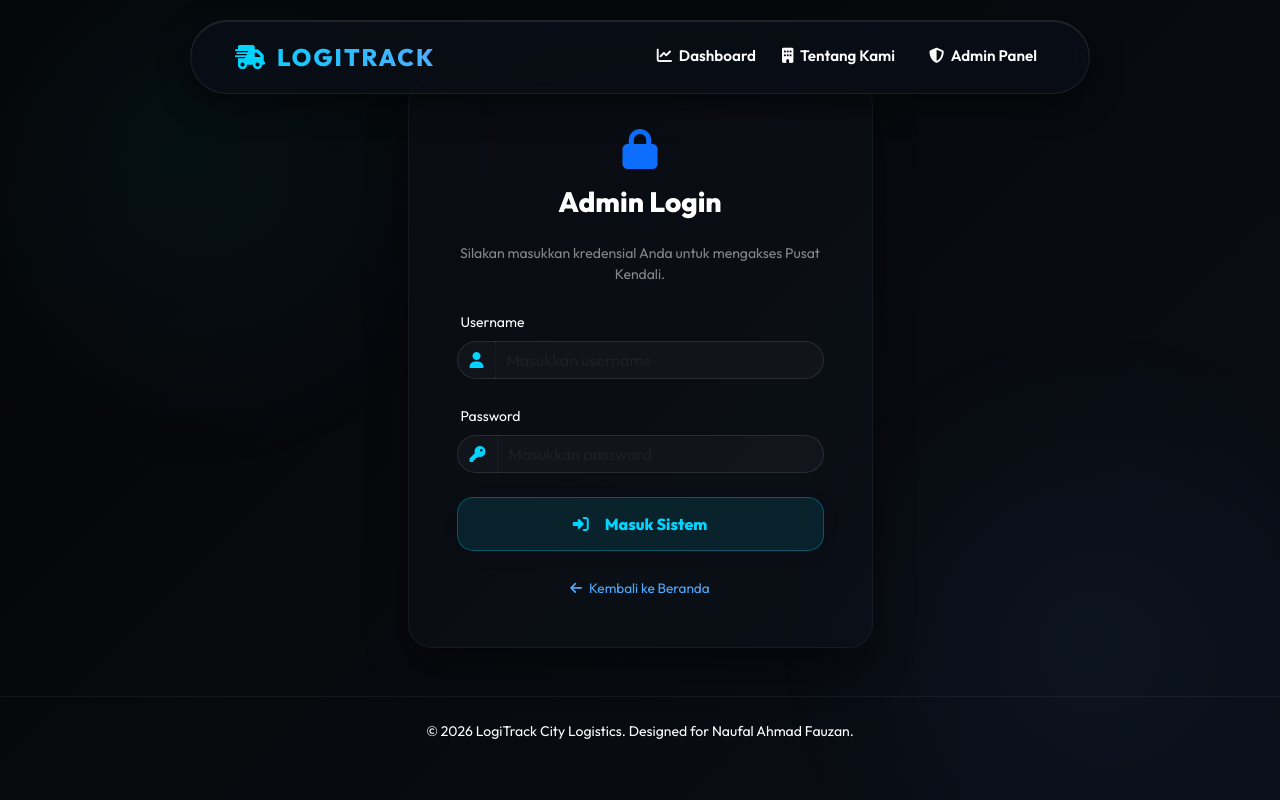
After one commit to nafa13/UTS-cloud-track, a Flask app: page /login in a window 1280 px wide. The commit adds this page. Run offline with Flask 3, Linux system fonts and the light colour scheme; some libraries are stand-ins or nearby versions.

Commit message:
ubah tampilan

```diff
--- a/app.py
+++ b/app.py
@@ -1,11 +1,28 @@
 import os
 import boto3
-from flask import Flask, render_template, request, redirect, url_for, flash
+from flask import Flask, render_template, request, redirect, url_for, flash, session
+import functools
 import mysql.connector
 from werkzeug.utils import secure_filename
 
 app = Flask(__name__)
 app.secret_key = os.environ.get('SECRET_KEY', 'supersecretkey_logitrac_2026')
+app.config['MAX_CONTENT_LENGTH'] = 5 * 1024 * 1024 # 5MB limit
+
+@app.errorhandler(413)
+def request_entity_too_large(error):
+    flash('Gagal: Ukuran file terlalu besar! Maksimal 5MB.', 'error')
+    return redirect(url_for('index'))
+
+def login_required(f):
+    @functools.wraps(f)
+    def decorated_function(*args, **kwargs):
+        if not session.get('logged_in'):
+            flash('Anda harus login terlebih dahulu!', 'error')
+            return redirect(url_for('login'))
+        return f(*args, **kwargs)
+    return decorated_function
+
 
 # Ambil data dari Environment Variables
 db_host = os.environ.get('DB_HOST', 'citylogistics-db.cv0qooiiyisv.ap-southeast-2.rds.amazonaws.com')
@@ -100,7 +117,30 @@ def report_issue():
 def about():
     return render_template('about.html')
 
+
+@app.route('/login', methods=['GET', 'POST'])
+def login():
+    if request.method == 'POST':
+        username = request.form.get('username')
+        password = request.form.get('password')
+
+        if username == 'admin' and password == 'Fal130404':
+            session['logged_in'] = True
+            flash('Berhasil login sebagai Admin!', 'success')
+            return redirect(url_for('admin'))
+        else:
+            flash('Username atau Password salah!', 'error')
+
+    return render_template('login.html')
+
+@app.route('/logout')
+def logout():
+    session.pop('logged_in', None)
+    flash('Anda telah logout.', 'success')
+    return redirect(url_for('index'))
+
 @app.route('/admin')
+@login_required
 def admin():
     try:
         conn = get_db_connection()
@@ -121,6 +161,7 @@ def admin():
         return f"Database Error pada Admin Panel: {e}"
 
 @app.route('/admin/report/edit/<int:id>', methods=['POST'])
+@login_required
 def edit_report(id):
     description = request.form.get('description')
     if description:
@@ -138,6 +179,7 @@ def edit_report(id):
     return redirect(url_for('admin'))
 
 @app.route('/admin/report/delete/<int:id>', methods=['POST'])
+@login_required
 def delete_report(id):
     try:
         conn = get_db_connection()
@@ -153,6 +195,7 @@ def delete_report(id):
     return redirect(url_for('admin'))
 
 @app.route('/admin/log/edit/<int:id>', methods=['POST'])
+@login_required
 def edit_log(id):
     status = request.form.get('status')
     if status:
@@ -170,6 +213,7 @@ def edit_log(id):
     return redirect(url_for('admin'))
 
 @app.route('/admin/log/delete/<int:id>', methods=['POST'])
+@login_required
 def delete_log(id):
     try:
         conn = get_db_connection()
--- a/templates/base.html
+++ b/templates/base.html
@@ -30,6 +30,11 @@
                 <li class="nav-item ms-lg-2 mt-2 mt-lg-0">
                     <a class="nav-link text-white {% if request.path == '/admin' %}active{% endif %}" href="/admin"><i class="fa-solid fa-shield-halved me-1"></i> Admin Panel</a>
                 </li>
+                {% if session.get('logged_in') %}
+                <li class="nav-item ms-lg-2 mt-2 mt-lg-0">
+                    <a class="nav-link text-danger" href="/logout" onclick="return confirm('Apakah Anda yakin ingin logout?');"><i class="fa-solid fa-right-from-bracket me-1"></i> Logout</a>
+                </li>
+                {% endif %}
             </ul>
         </div>
     </div>
--- /dev/null
+++ b/templates/login.html
@@ -0,0 +1,46 @@
+{% extends "base.html" %}
+{% block content %}
+<div class="container d-flex align-items-center justify-content-center" style="min-height: 80vh; padding-top: 80px;">
+    <div class="col-md-5 animate-fade-up">
+        <div class="glass-card text-center p-5">
+            <h3 class="mb-4 text-white fw-bold">
+                <i class="fa-solid fa-lock text-primary mb-3" style="font-size: 2.5rem;"></i><br>
+                Admin Login
+            </h3>
+            <p class="text-white-50 mb-4 small">Silakan masukkan kredensial Anda untuk mengakses Pusat Kendali.</p>
+
+            <form action="{{ url_for('login') }}" method="POST" onsubmit="let btn = this.querySelector('button[type=submit]'); btn.innerHTML='<i class=\'fa-solid fa-spinner fa-spin me-2\'></i> Memverifikasi...'; btn.classList.add('disabled');">
+                <div class="mb-4 text-start">
+                    <label class="form-label text-white small ms-1">Username</label>
+                    <div class="input-group">
+                        <span class="input-group-text" style="background: rgba(255,255,255,0.03); border: 1px solid rgba(255,255,255,0.1); border-right: none; color: var(--primary-blue); border-top-left-radius: 20px; border-bottom-left-radius: 20px;">
+                            <i class="fa-solid fa-user"></i>
+                        </span>
+                        <input type="text" name="username" class="form-control" placeholder="Masukkan username" required autocomplete="off" style="background: rgba(255,255,255,0.03); border: 1px solid rgba(255,255,255,0.1); border-left: none; color: white; border-top-right-radius: 20px; border-bottom-right-radius: 20px; box-shadow: none;">
+                    </div>
+                </div>
+
+                <div class="mb-4 text-start">
+                    <label class="form-label text-white small ms-1">Password</label>
+                    <div class="input-group">
+                        <span class="input-group-text" style="background: rgba(255,255,255,0.03); border: 1px solid rgba(255,255,255,0.1); border-right: none; color: var(--primary-blue); border-top-left-radius: 20px; border-bottom-left-radius: 20px;">
+                            <i class="fa-solid fa-key"></i>
+                        </span>
+                        <input type="password" name="password" class="form-control" placeholder="Masukkan password" required style="background: rgba(255,255,255,0.03); border: 1px solid rgba(255,255,255,0.1); border-left: none; color: white; border-top-right-radius: 20px; border-bottom-right-radius: 20px; box-shadow: none;">
+                    </div>
+                </div>
+
+                <button type="submit" class="btn-action mt-2 w-100">
+                    <i class="fa-solid fa-right-to-bracket me-2"></i> Masuk Sistem
+                </button>
+            </form>
+
+            <div class="mt-4">
+                <a href="/" class="text-decoration-none" style="color: var(--secondary-blue); font-size: 0.85rem;">
+                    <i class="fa-solid fa-arrow-left me-1"></i> Kembali ke Beranda
+                </a>
+            </div>
+        </div>
+    </div>
+</div>
+{% endblock %}
```
